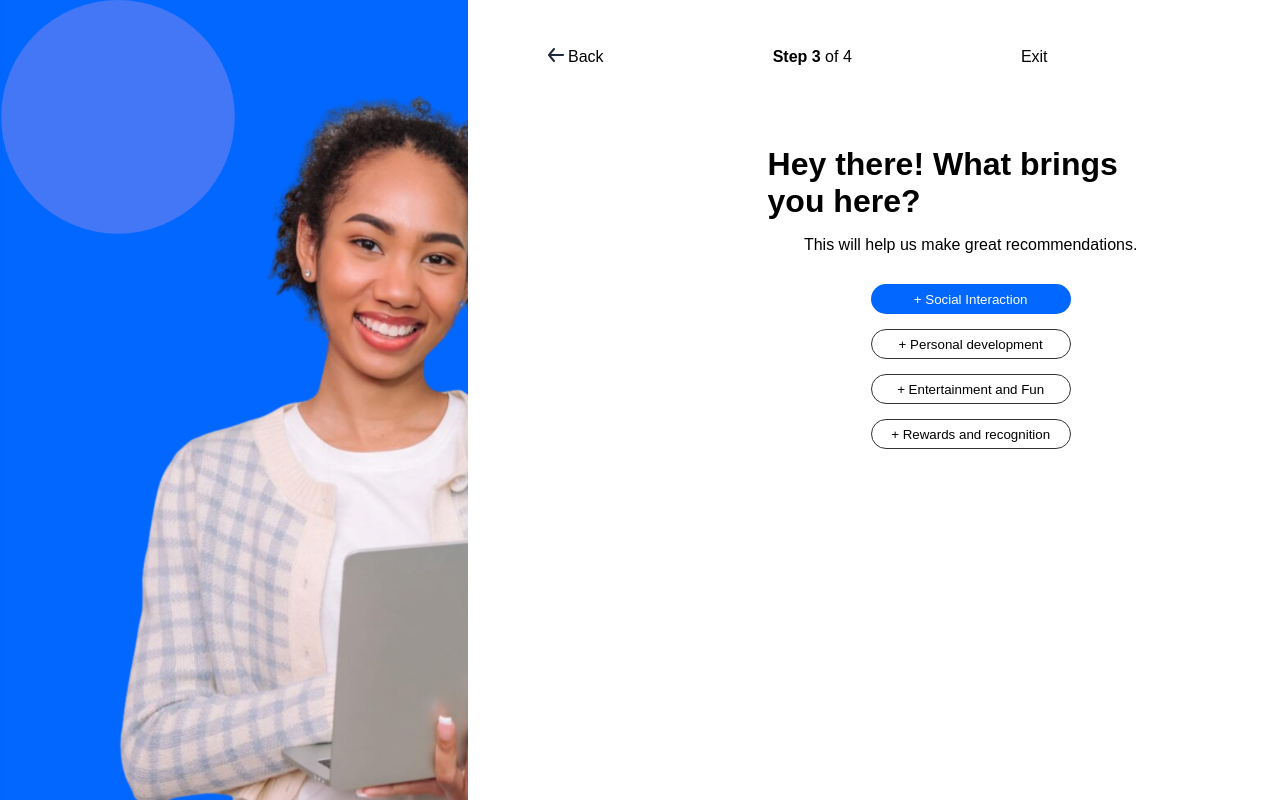
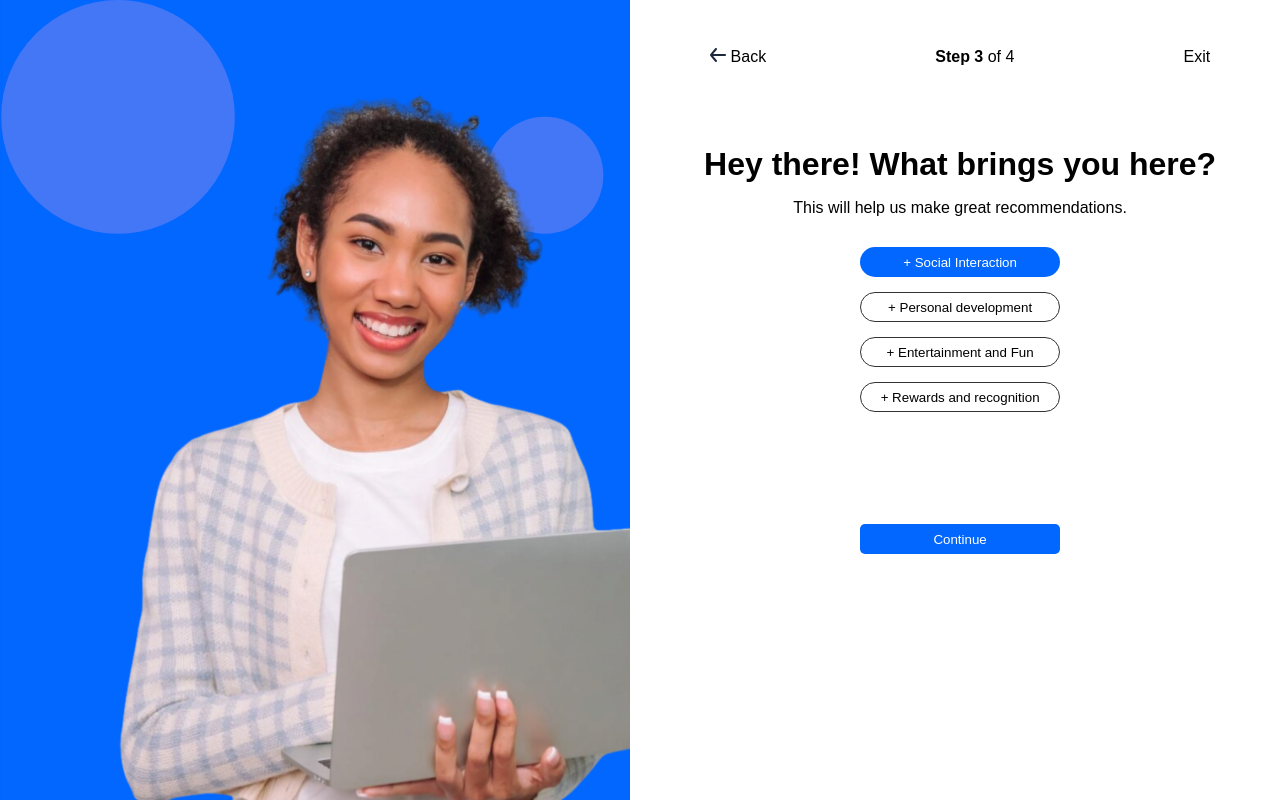
Before and after one commit to amt-daniel-adeabah/fc10component-architecture, a React (Vite) app: page /interest in a window 1280 px wide. Shown: the top 800 px of the page. Built offline with nearby package versions, Linux system fonts and the light colour scheme.

Commit message:
edited designs

```diff
--- a/src/assets/css/Interest.scss
+++ b/src/assets/css/Interest.scss
@@ -1,6 +1,6 @@
 .interest-container {
-    margin: 80px 300px;
-    width: 50%;
+    margin: 80px 50px;
+    width: 100%;
 
     .interest-column {
         display: flex;
@@ -92,3 +92,14 @@
         }
     }
 }
+
+@media only screen and (max-width: 1300px) {
+    .interest-container {
+        margin: 80px 70px;
+        width: 80%;
+        .interest-column .continue {
+            margin-top: 7rem;
+        }
+    }
+
+}
--- a/src/assets/css/Photo.scss
+++ b/src/assets/css/Photo.scss
@@ -1,5 +1,5 @@
 .topbar-container {
-  margin: 80px 300px;
+  margin: 80px 50px;
   width: 100%;
 
   .topbar-column {
@@ -36,7 +36,7 @@
   }
 }
 
-@media only screen and (max-width: 1650px) {
+@media only screen and (max-width: 1300px) {
   .topbar-container {
     margin: 0 auto;
     .topbar-column .upload {
--- a/src/assets/css/topbar.scss
+++ b/src/assets/css/topbar.scss
@@ -3,7 +3,7 @@
     align-items: center;
     justify-content: space-between;
     margin: 3rem 5rem;
-    width: 500px;
+    width: 800px;
 
     .back-button {
         cursor: pointer;
@@ -15,5 +15,6 @@
     .top-bar{
         display: flex;
         justify-content: space-between;
+        width: 500px;
     }
 }
```
